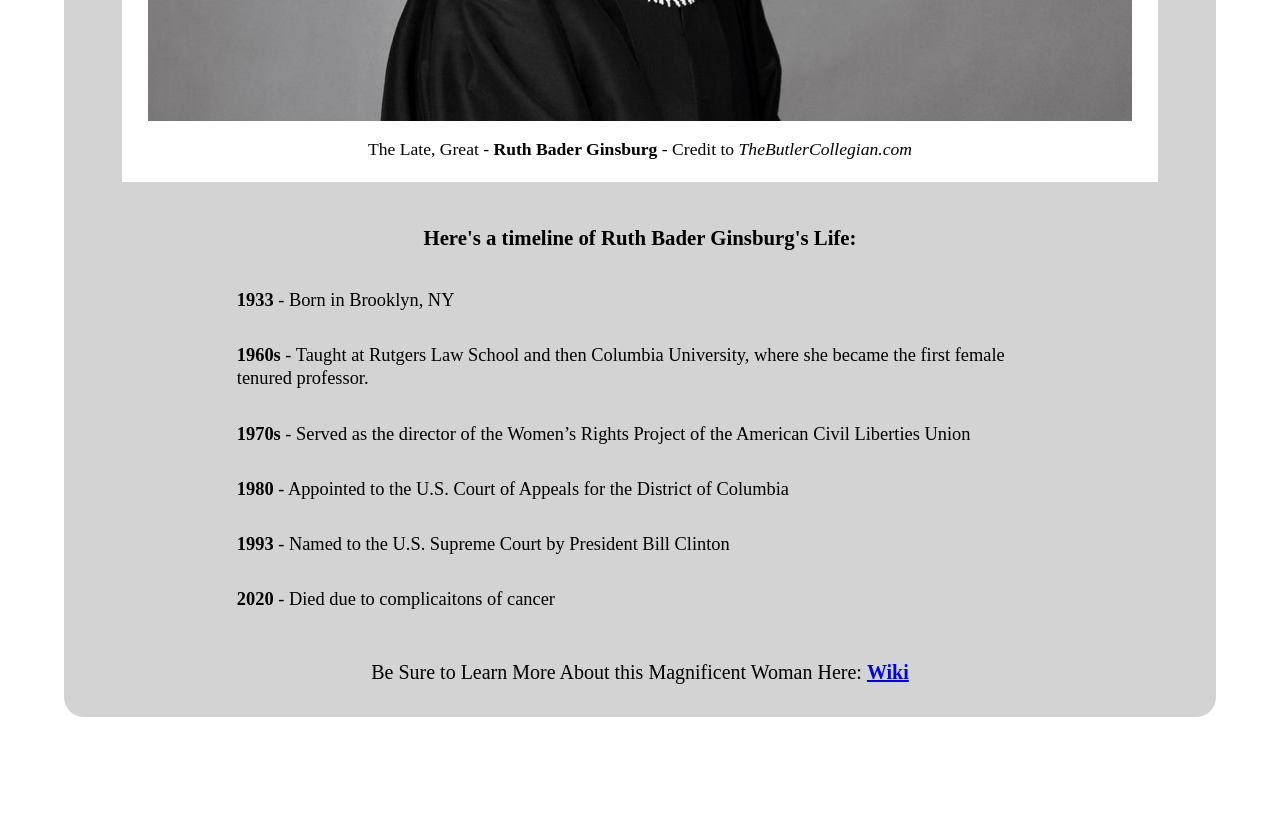
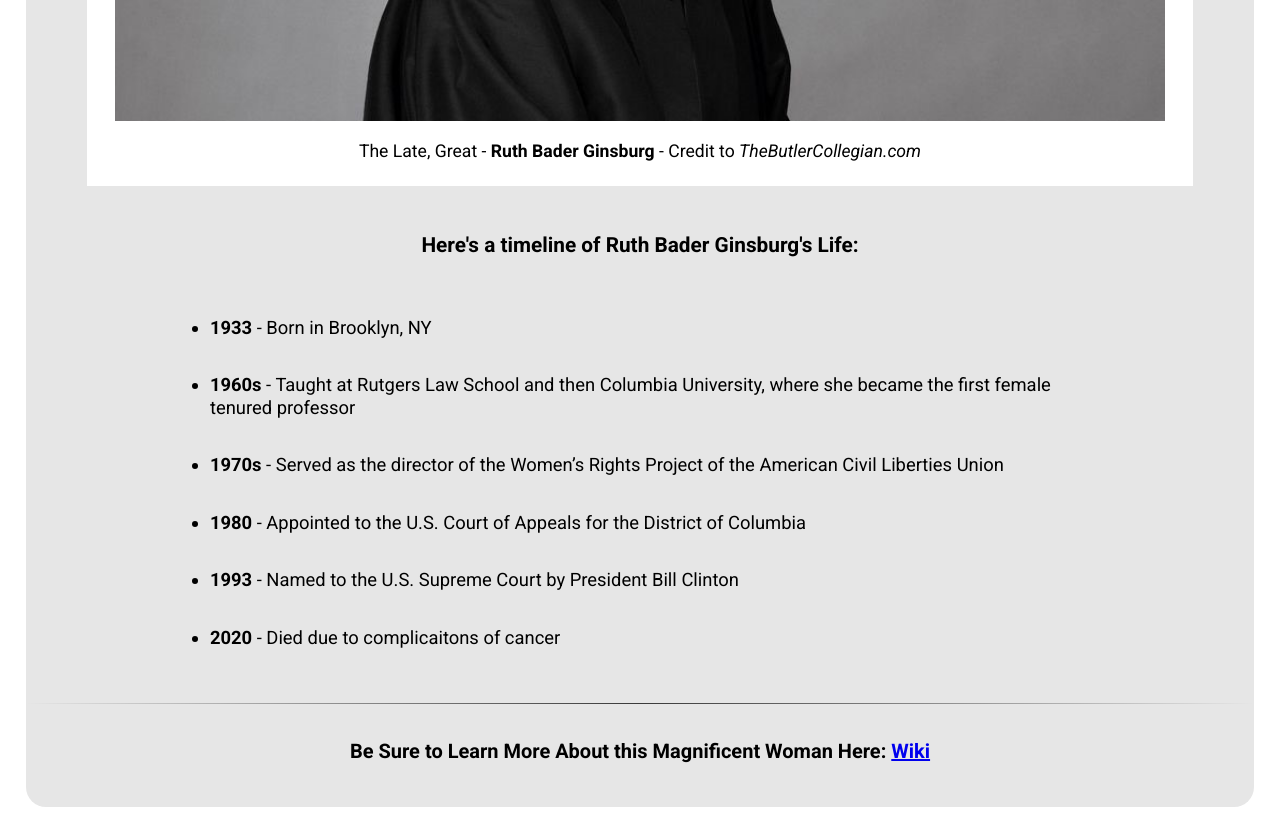
Before and after one commit to romangdev/tribute_page, a plain HTML site: page index.html in a window 1280 px wide. Shown: the part 560-1393 px from the top of the page. Before the commit the page ends 1341 px from the top, so only its background shows below. Drawn offline with Linux system fonts and the light colour scheme.

Commit message:
Finalized design and layout in index & style files

```diff
--- a/index.html
+++ b/index.html
@@ -5,6 +5,9 @@
         <meta charset="utf-8">
         <link rel="stylesheet" href="reset.css" type="text/css">
         <link rel="stylesheet" href="style.css" type="text/css">
+        <link rel="preconnect" href="https://fonts.gstatic.com">
+        <link href="https://fonts.googleapis.com/css2?family=Roboto:ital,wght@0,400;0,700;1,400&display=swap"
+         rel="stylesheet">
     </head>
     <body>
         <div id="main">
@@ -24,7 +27,7 @@
                         <li><span class="bold-year">1933</span> - Born in Brooklyn, NY</li>
                         <li><span class="bold-year">1960s</span> - Taught at Rutgers Law School and then
                             Columbia University, where she became the first
-                            female tenured professor.
+                            female tenured professor
                         </li>
                         <li><span class="bold-year">1970s</span> - Served as the director of the Women’s
                             Rights Project of the American Civil Liberties Union</li>
@@ -37,6 +40,7 @@
                     </ul>
                 </div>
             </main>
+            <hr>
             <footer>
                 <p id="footer-text">Be Sure to Learn More About this Magnificent Woman
                     Here: <a id="tribute-link" target="_blank"
--- a/style.css
+++ b/style.css
@@ -1,6 +1,10 @@
+body {
+    font-family: Roboto;
+}
+
 #main {
-    margin: 5%;
-    background-color: lightgray;
+    margin: 2%;
+    background-color: #e6e6e6;
     border-radius: 20px;
 }
 
@@ -47,7 +51,11 @@ h2 {
     text-align: center;
     font-size: 130%;
     font-weight: bold;
-    margin-bottom: 3%;
+    margin-bottom: 5%;
+}
+
+ul {
+    list-style-type: disc;
 }
 
 li {
@@ -61,10 +69,17 @@ li {
     font-weight: bold;
 }
 
+hr {
+    border: 0;
+    height: 1px;
+    background-image: linear-gradient(to right,
+    rgba(0, 0, 0, 0), rgba(0, 0, 0, 0.75), rgba(0, 0, 0, 0));
+    margin-top: 3%;
+}
+
 footer {
-    display: flex;
-    justify-content: center;
     font-size: 125%;
+    padding-bottom: .8%;
 }
 
 #footer-text {
@@ -72,6 +87,8 @@ footer {
     margin-bottom: 3%;
     margin-right: 15%;
     margin-left: 15%;
+    text-align: center;
+    font-weight: bold;
 }
 
 #wiki-bold {
```
